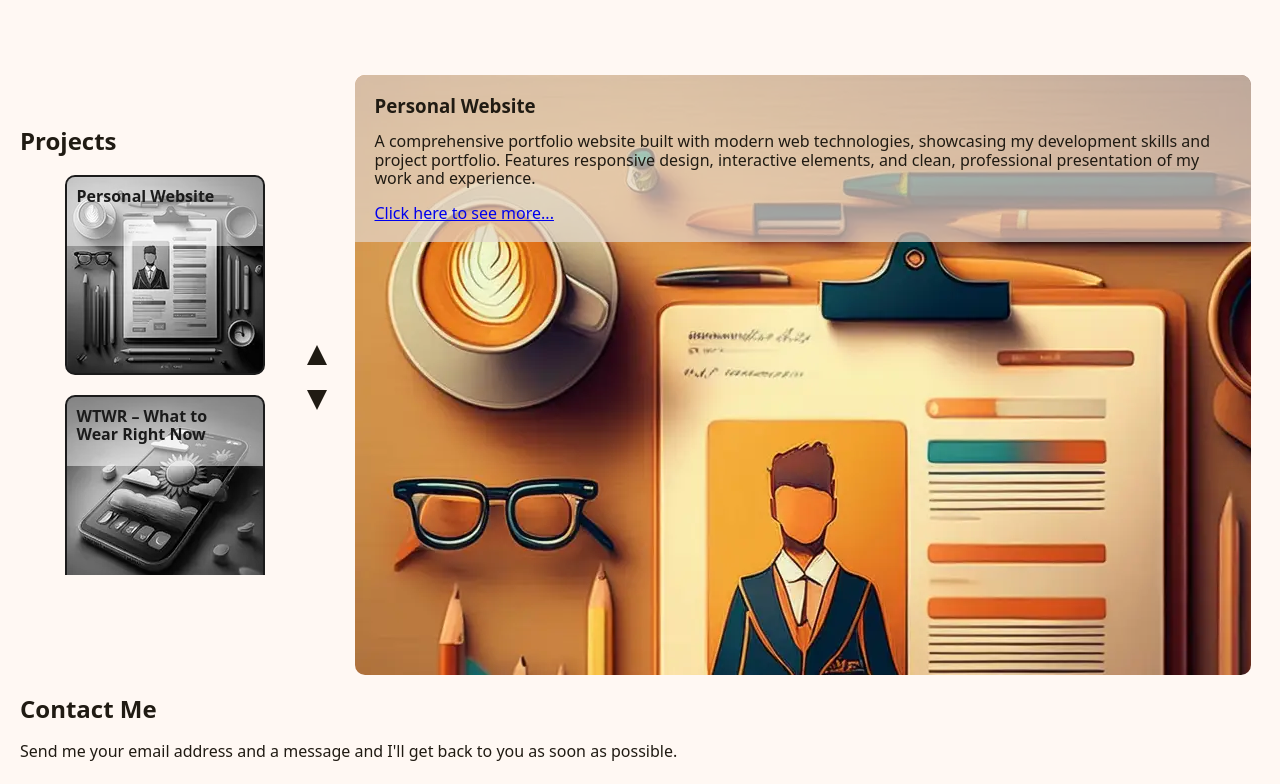
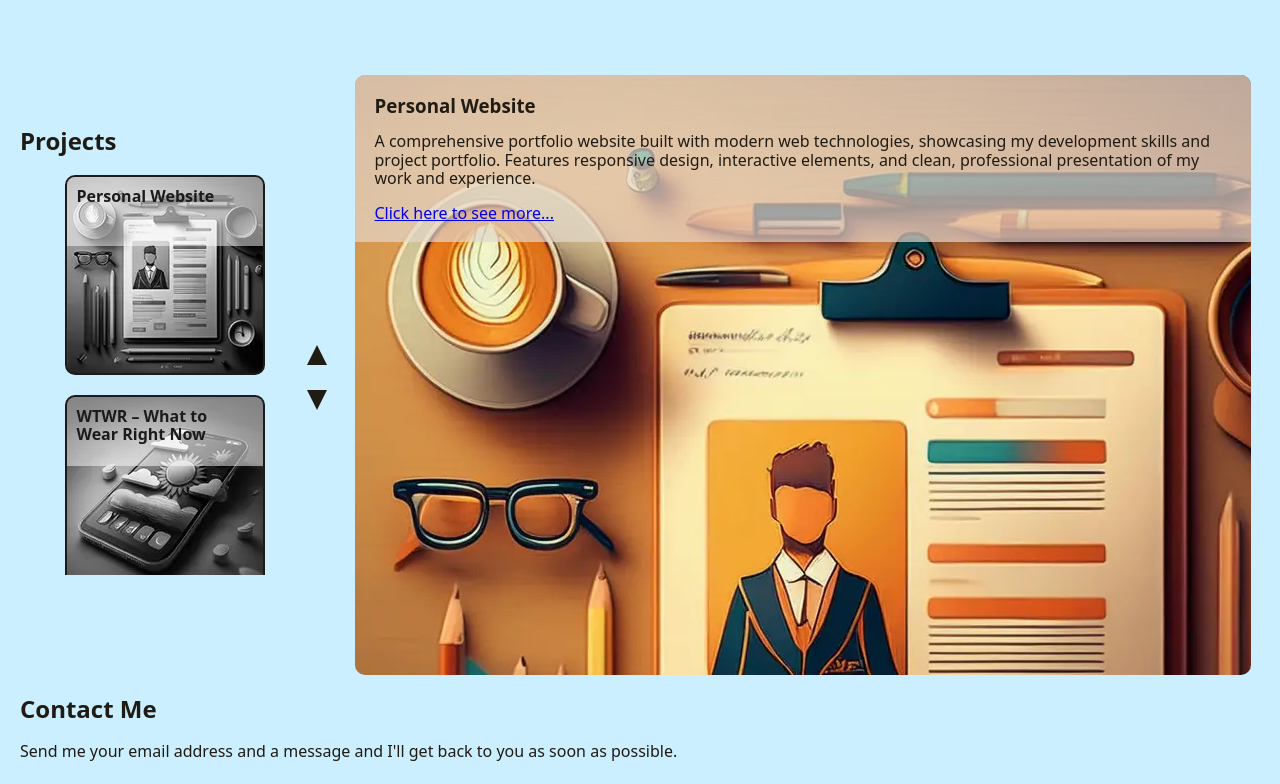
Before and after one commit to iiBamBlue/UdacityPersonalPortfolio, a plain HTML site: page index.html in a window 1280 px wide. Shown: the part 473-1257 px from the top of the page. Drawn offline with Linux system fonts and the light colour scheme.

Commit message:
Update CSS variables for improved color scheme and consistency

```diff
--- a/src/css/styles.css
+++ b/src/css/styles.css
@@ -1,9 +1,9 @@
 /** @format */
 
 :root {
-  --lightBG: #fff8f3;
+  --lightBG: #cbeffe;
   --onLightBG: #201b13;
-  --success: #4e6542;
+  --success: #629645;
   --onSuccess: #ffffff;
   --error: #ba1a1a;
   --onError: #ffffff;
```
